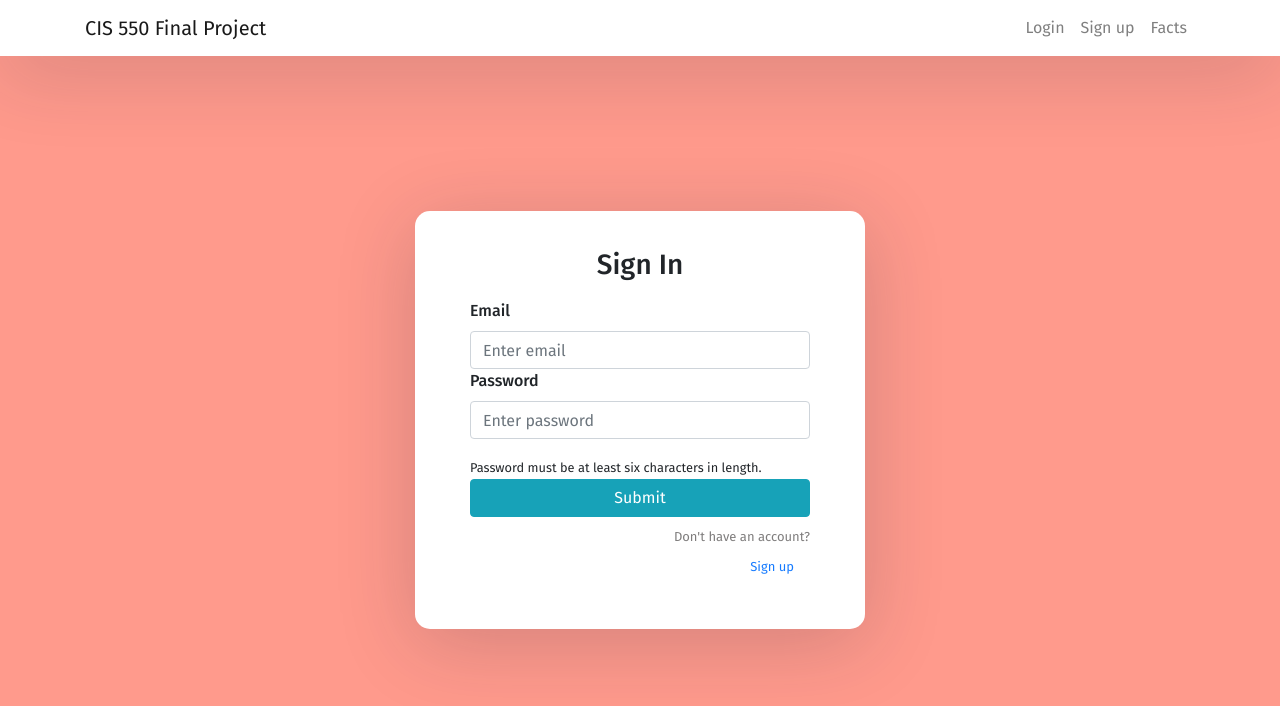
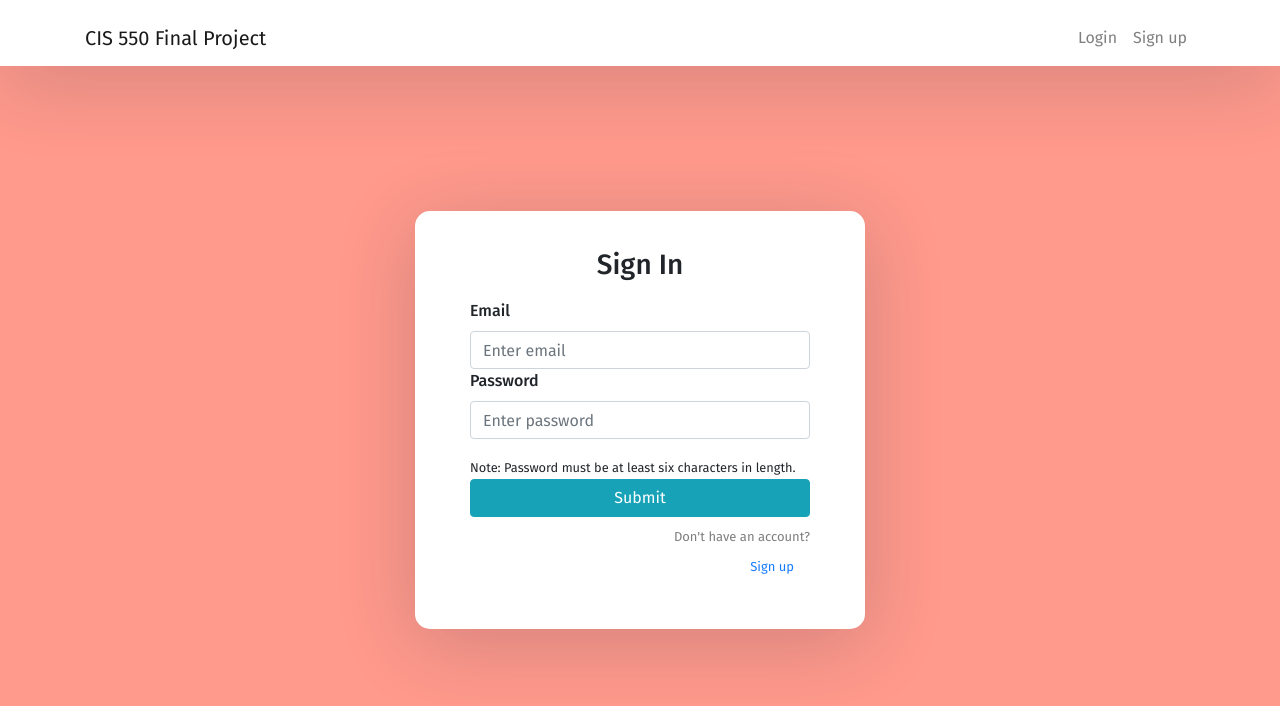
Before and after one commit to rgemawat2000/cis550Project, a React (Create React App) app in the folder finalproject/client/: page / in a window 1280 px wide. Shown: the top 706 px of the page. Built offline with nearby package versions, Linux system fonts and the light colour scheme.

Commit message:
linked login to facts

```diff
--- a/finalproject/client/src/components/Facts.js
+++ b/finalproject/client/src/components/Facts.js
@@ -4,6 +4,8 @@ import SingleOutputRow from './SingleOutputRow';
 import '../style/BestGenres.css';
 import 'bootstrap/dist/css/bootstrap.min.css';
 import '../style/Facts.css';
+import PageNavbar from './PageNavbar';
+
 
 export default class Facts extends React.Component {
 	constructor(props) {
@@ -180,6 +182,8 @@ export default class Facts extends React.Component {
 
 		return (
 			<div>
+				<PageNavbar active="facts" />
+
 				<div id="page-wrapper" class="container">
 					<div class="row">
 						<div class="col-lg-12">
--- a/finalproject/client/src/components/Landing.jsx
+++ b/finalproject/client/src/components/Landing.jsx
@@ -21,9 +21,6 @@ function Landing() {
               <li className="nav-item">
                 <Link className="nav-link" to={"/sign-up"}>Sign up</Link>
               </li>
-              <li className="nav-item">
-                <Link className="nav-link" to={"/facts"}>Facts</Link>
-              </li>
             </ul>
           </div>
         </div>
--- a/finalproject/client/src/components/Login.js
+++ b/finalproject/client/src/components/Login.js
@@ -56,6 +56,7 @@ export default class Login extends React.Component {
                 // console.log("res json status " + msg);
                 if (msg === 200) {
                     console.log("SUCCESSS")
+                    window.location.assign('/facts');
                     //redirect from here;
                 } else if (msg === 206) {
                     // console.log("Email does not exist")
@@ -141,7 +142,7 @@ export default class Login extends React.Component {
                         <span className='error'>{errors.password}</span>}
                 </div>
                 <div className='info'>
-                    <small>Password must be at least six characters in length.</small>
+                    <small>Note: Password must be at least six characters in length.</small>
                 </div>
                 {/* <button type="submit" onClick={e => { e.preventDefault(); this.submitLogin() }} className="btn btn-info btn-block">Submit</button> */}
                 <button type="submit" className="btn btn-info btn-block">Submit</button>
--- a/finalproject/client/src/components/PageNavbar.js
+++ b/finalproject/client/src/components/PageNavbar.js
@@ -11,7 +11,7 @@ export default class PageNavbar extends React.Component {
 	}
 
 	componentDidMount() {
-		const pageList = ['recommendations'];
+		const pageList = ['recommendations', 'facts', 'sign Out'];
 
 		let navbarDivs = pageList.map((page, i) => {
 			if (this.props.active === page) {
@@ -39,7 +39,7 @@ export default class PageNavbar extends React.Component {
 		return (
 			<div className="PageNavbar">
 				<nav className="navbar navbar-expand-lg navbar-light bg-light">
-			      <span className="navbar-brand center">CIS550 HW2</span>
+			      <span className="navbar-brand center">CIS 550 Final Project</span>
 			      <div className="collapse navbar-collapse" id="navbarNavAltMarkup">
 			        <div className="navbar-nav">
 			        {this.state.navDivs}
--- a/finalproject/client/src/style/Facts.css
+++ b/finalproject/client/src/style/Facts.css
@@ -42,3 +42,7 @@ body {
 .row {
     padding-bottom: 10px;
 }
+
+.container {
+    margin-top: 10px;
+}
```
